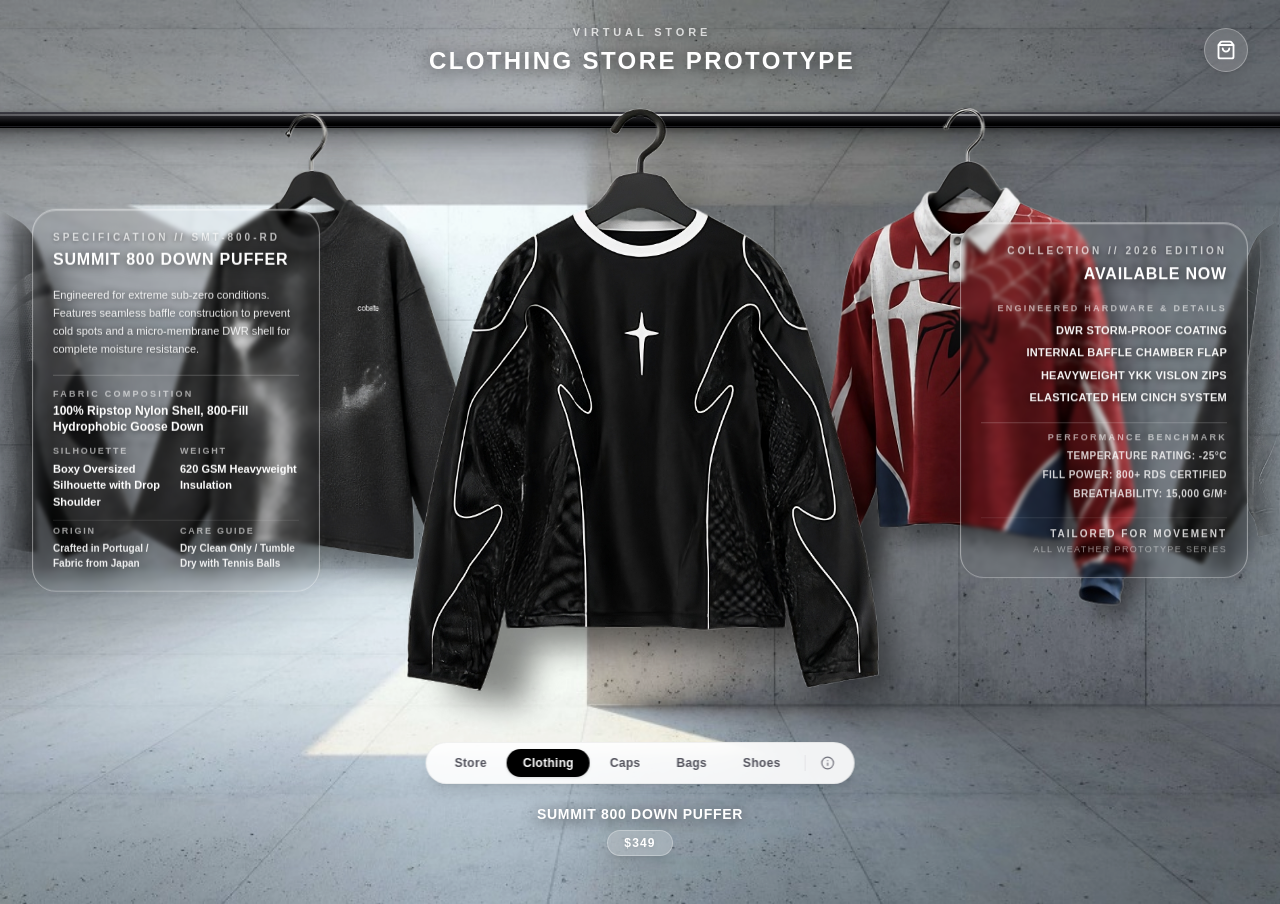
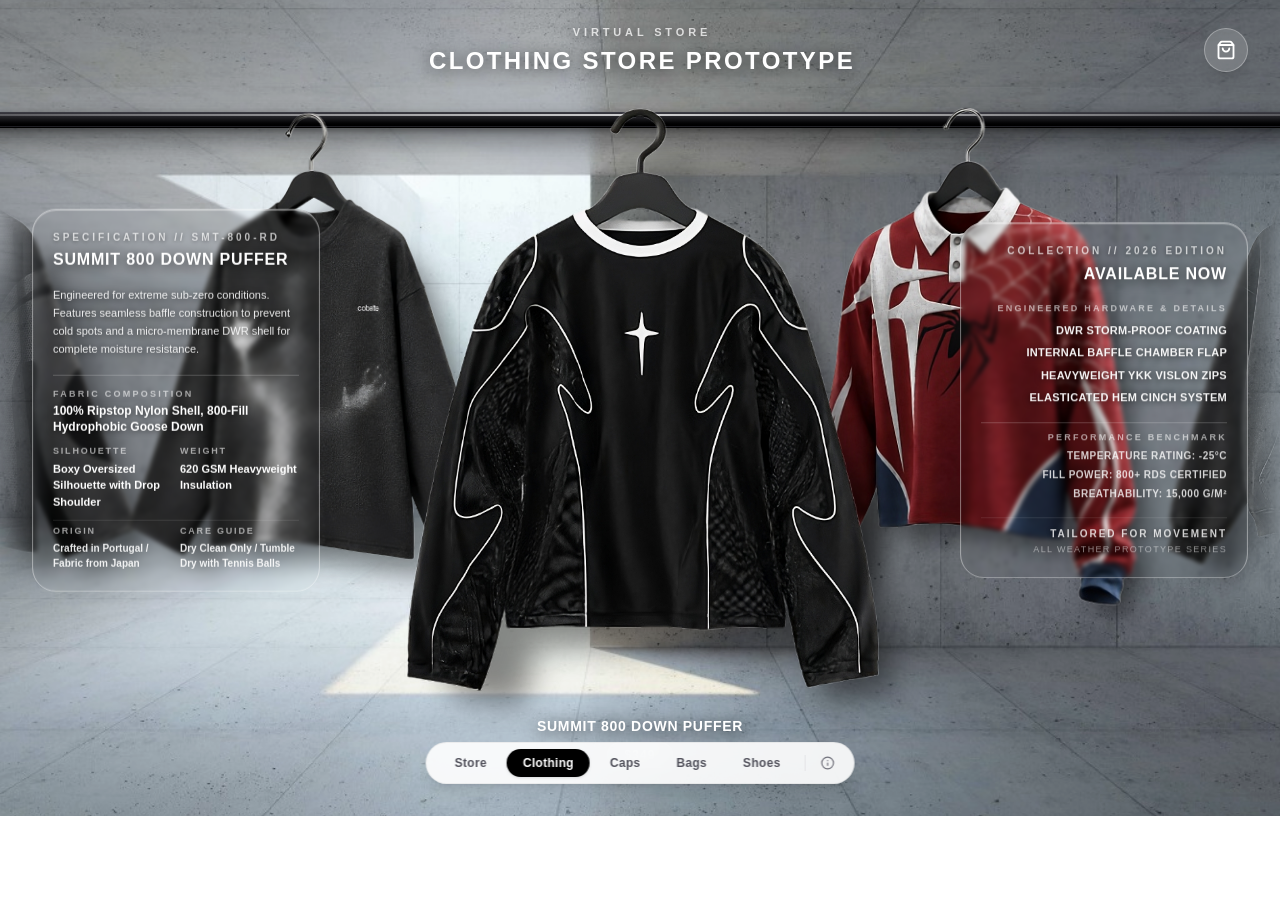
Before and after one commit to Inineo/clothing-protoype, a Next.js app: page / in a window 1280 px wide. After the commit the page ends 816 px from the top, so only its background shows below. Built offline with nearby package versions, Linux system fonts and the light colour scheme.

Commit message:
fix: remove shadow clipping and calibrate product info position

```diff
--- a/src/components/ClothingCarousel.tsx
+++ b/src/components/ClothingCarousel.tsx
@@ -153,7 +153,7 @@ export function ClothingCarousel({
                     stiffness: 240,
                     damping: 28,
                   }}
-                  className="relative w-full h-[760px] flex items-start justify-center cursor-pointer origin-center"
+                  className="relative w-full h-[720px] flex items-start justify-center cursor-pointer origin-center overflow-visible"
                 >
                   {/* LAYER FRONT */}
                   <motion.div
--- a/src/components/HangingGarment.tsx
+++ b/src/components/HangingGarment.tsx
@@ -41,20 +41,20 @@ export function HangingGarment({
           alt=""
           aria-hidden="true"
           width={500}
-          height={650}
+          height={800}
           style={{ height: `${height}px` }}
-          className="object-contain w-auto blur-[11px] opacity-45 brightness-0 scale-[0.94] translate-y-6 translate-x-5 select-none"
+          className="object-contain w-auto blur-[11px] opacity-45 brightness-0 scale-[0.94] translate-y-6 translate-x-5 select-none overflow-visible"
           priority
         />
       </div>
 
       {/* 2. Gambar Baju Asli */}
-      <div className="relative z-10 flex justify-center items-start">
+      <div className="relative z-10 flex justify-center items-start overflow-visible">
         <Image
           src={image}
           alt={name}
           width={500}
-          height={650}
+          height={800}
           style={{ height: `${height}px` }}
           className="object-contain w-auto pointer-events-none"
           priority
--- a/src/components/ProductInfo.tsx
+++ b/src/components/ProductInfo.tsx
@@ -12,7 +12,7 @@ export function ProductInfo({ product }: ProductInfoProps) {
   if (!product) return null;
 
   return (
-    <div className="flex flex-col items-center justify-center text-center mt-2 relative z-30 select-none">
+    <div className="flex flex-col items-center justify-center text-center -mt-10 relative z-30 select-none">
       <AnimatePresence mode="wait">
         <motion.div
           key={product.id}
```
Also changed, not shown: 1 other file (tests, documents, lock files or other folders).
